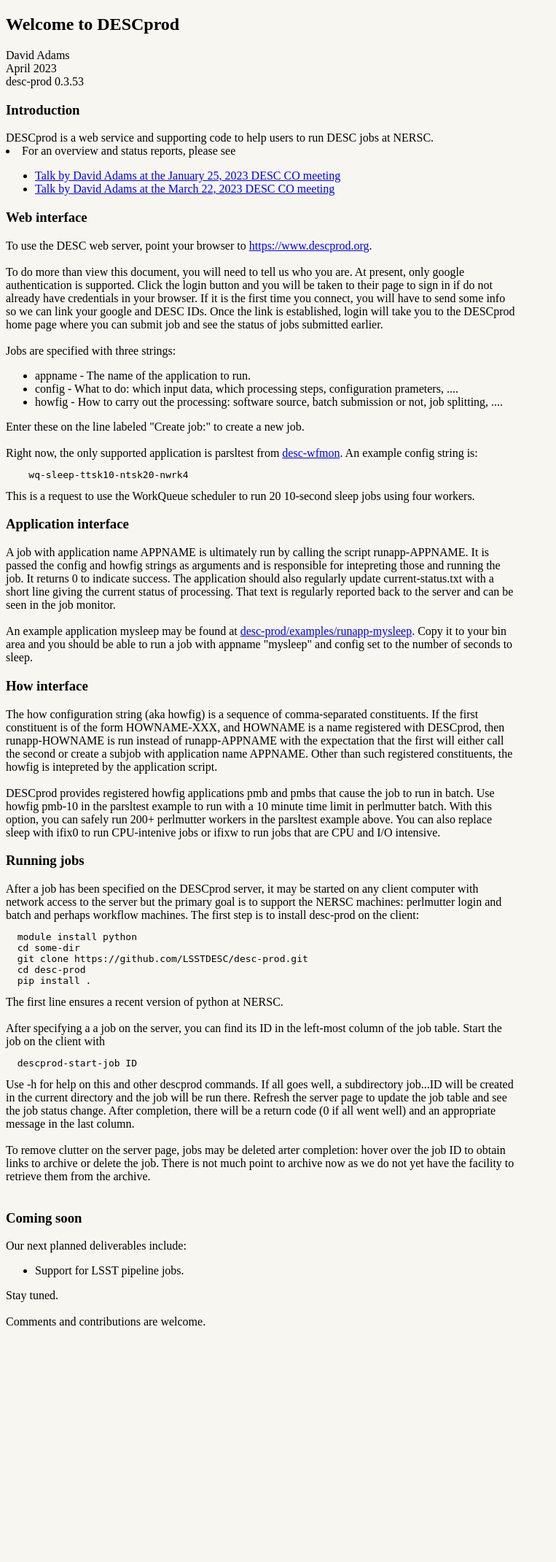
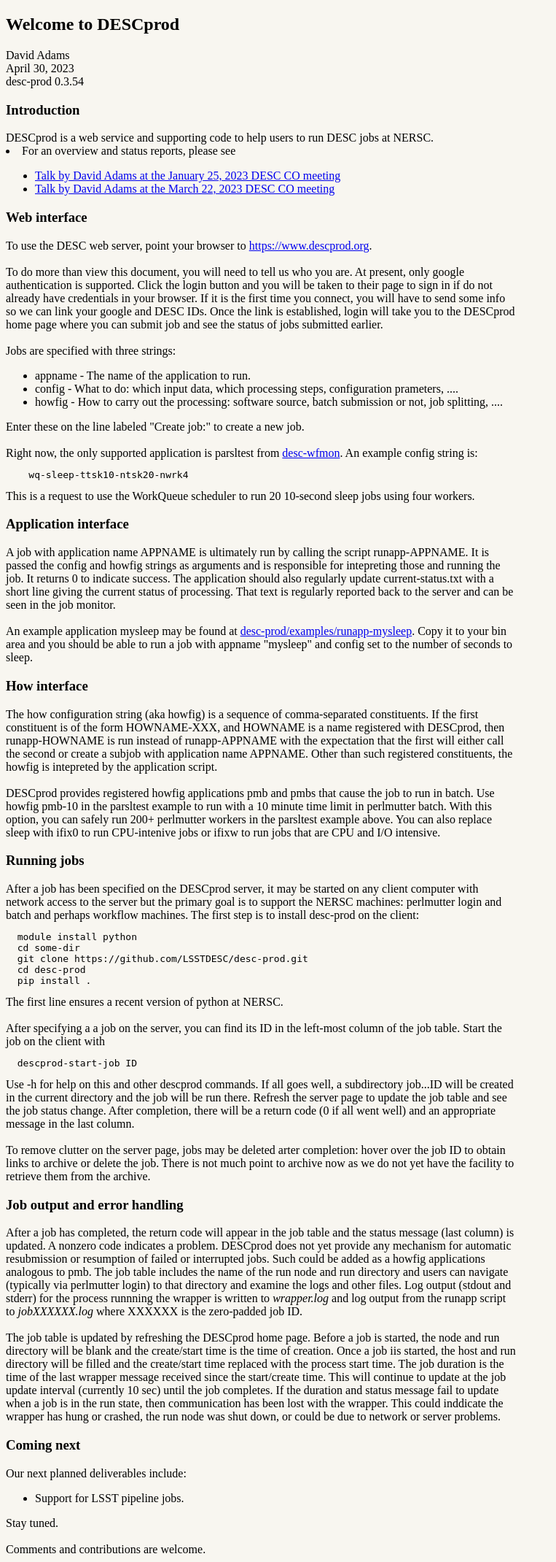
Before and after one commit to LSSTDESC/desc-prod, a Flask app: page /help in a window 1280 px wide. Shown: the whole page at 73% size, without its empty margins (0-763 px from the left). Before the commit the page ends 1816 px from the top, so only its background shows below. Run offline with Flask 3, Linux system fonts and the light colour scheme; parts of the project's set-up code (start-up, migrations or seed data) failed here and were passed over.

Commit message:
Update help message. 0.3.54 #3

```diff
--- a/server/templates/help.html
+++ b/server/templates/help.html
@@ -8,9 +8,9 @@
 <h2>Welcome to DESCprod</h2>
 David Adams
 <br>
-April 2023
+April 30, 2023
 <br>
-desc-prod 0.3.53
+desc-prod 0.3.54
 
 <h3>Introduction</h3>
 DESCprod is a web service and supporting code to help users to run DESC jobs at NERSC.
@@ -110,9 +110,29 @@ After completion, there will be a return code (0 if all went well) and an approp
 To remove clutter on the server page, jobs may be deleted arter completion:
 hover over the job ID to obtain links to archive or delete the job.
 There is not much point to archive now as we do not yet have the facility to retrieve them from the archive.
+
+<h3>Job output and error handling</h3>
+After a job has completed, the return code will appear in the job table and the status message (last column) is updated.
+A nonzero code indicates a problem.
+DESCprod does not yet provide any mechanism for automatic resubmission or resumption of failed or interrupted jobs.
+Such could be added as a howfig applications analogous to pmb.
+The job table includes the name of the run node and run directory and users can navigate (typically via perlmutter login)
+to that directory and examine the logs and other files.
+Log output (stdout and stderr) for the process runnning the wrapper is written to <i>wrapper.log</i> and
+log output from the runapp script to <i>jobXXXXXX.log</i> where XXXXXX is the zero-padded job ID.
 <br><br>
+The job table is updated by refreshing the DESCprod home page.
+Before a job is started, the node and run directory will be blank and the create/start time is the time of creation.
+Once a job iis started, the host and run directory will be filled and the create/start time replaced
+with the process start time.
+The job duration is the time of the last wrapper message received since the start/create time.
+This will continue to update at the job update interval (currently 10 sec) until the job completes.
+If the duration and status message fail to update when a job is in the run state, then
+communication has been lost with the wrapper.
+This could inddicate the wrapper has hung or crashed, the run node was shut down, or could be due to
+network or server problems.
 
-<H3>Coming soon</H3>
+<H3>Coming next</H3>
 Our next planned deliverables include:
 <ul>
 <li>Support for LSST pipeline jobs.</li>
--- a/setup.cfg
+++ b/setup.cfg
@@ -1,6 +1,6 @@
 [metadata]
 name = desc-prod
-version = 0.3.53
+version = 0.3.54
 author = David Adams
 author_email = dladams@bnl.gov
 description = 'DESC production server and tools'
```
